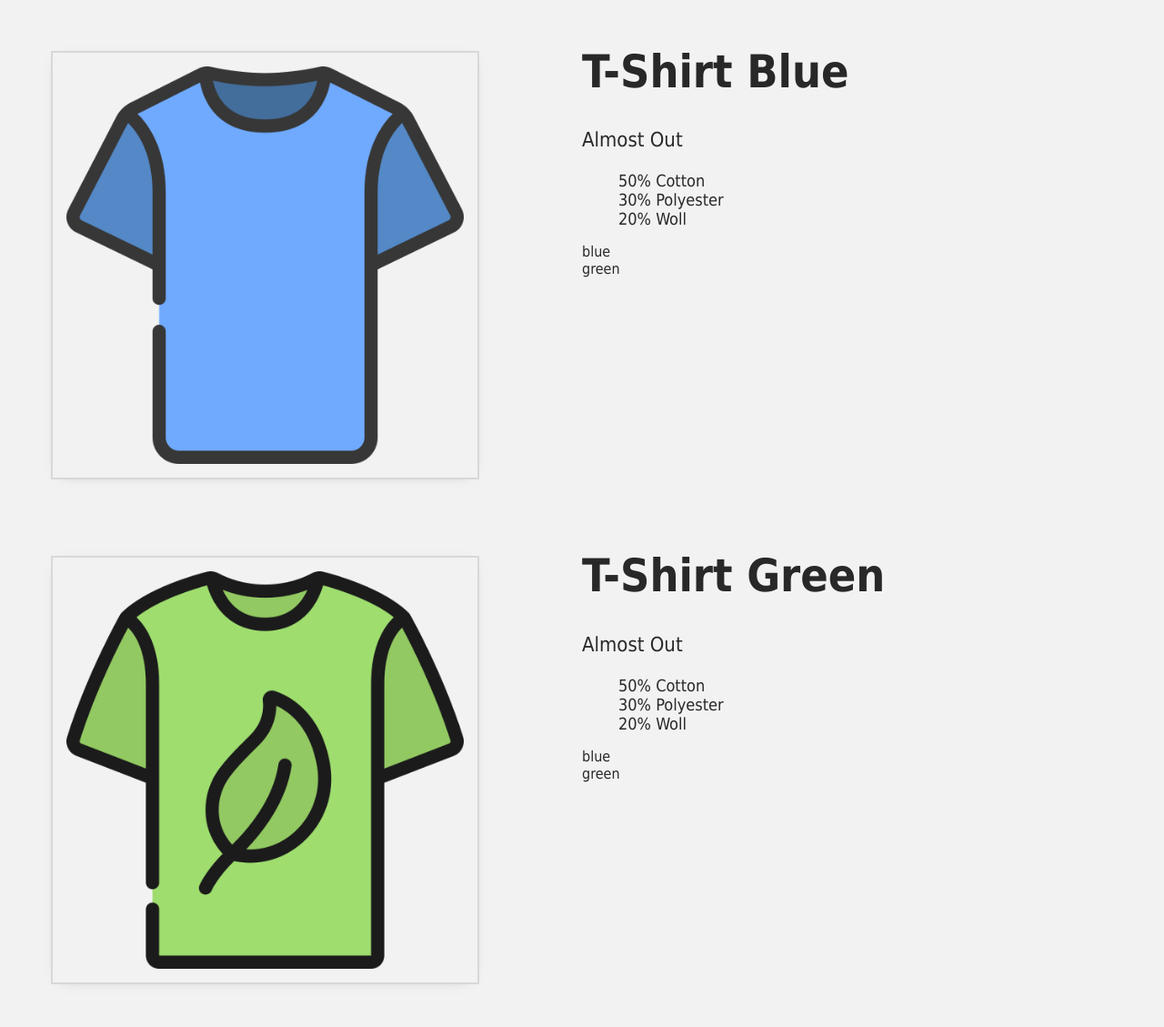
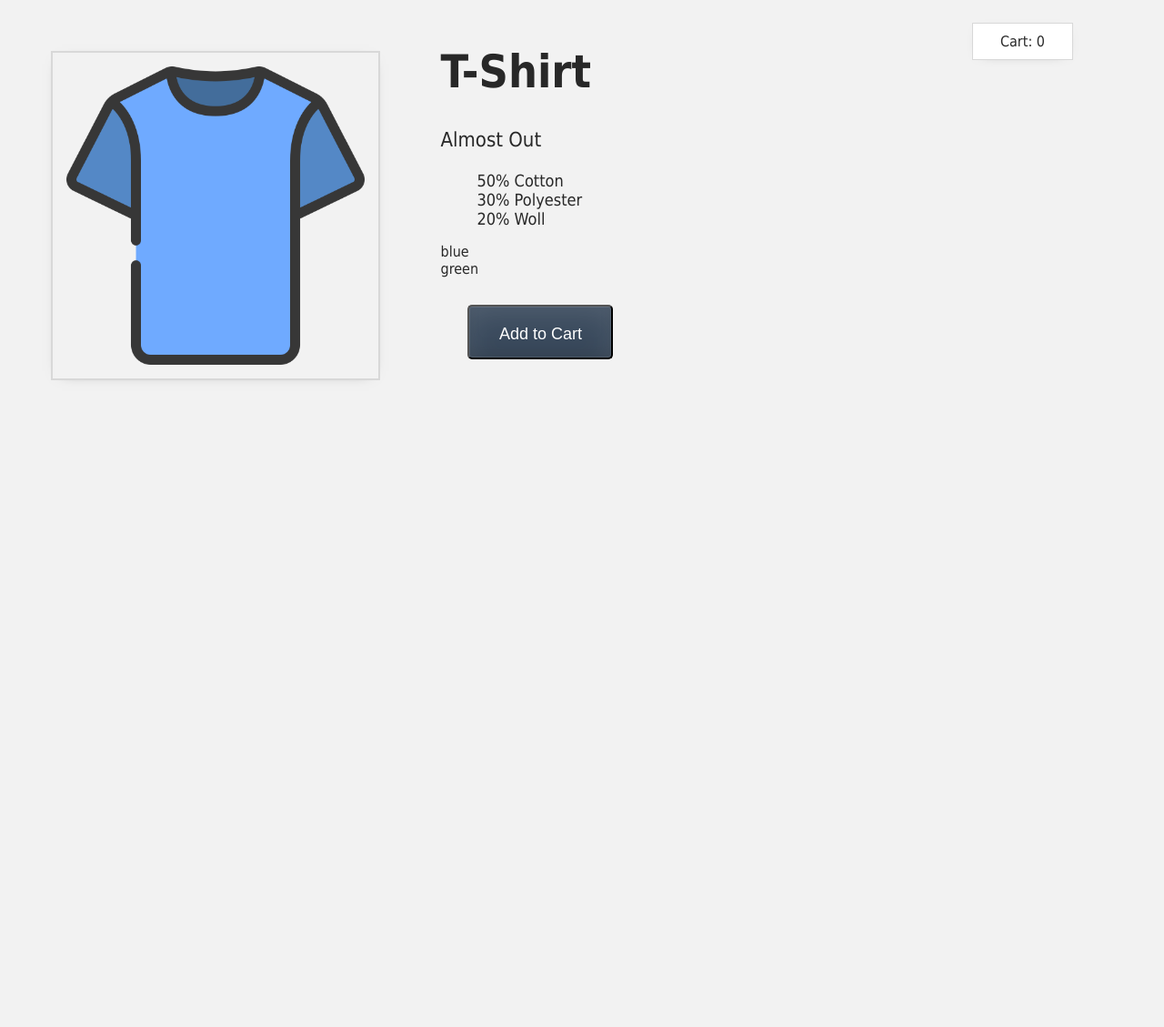
Before and after one commit to CaetanoPF/dispositivosmoveis, a plain HTML site: page index.html in a window 1280 px wide. Shown: the whole page at 91% size. After the commit the page ends 800 px from the top, so only its background shows below. Drawn offline with nearby package versions, Linux system fonts and the light colour scheme.

Commit message:
Atualização

```diff
--- a/assets/style.css
+++ b/assets/style.css
@@ -89,7 +89,7 @@ body {
 }
 
 .out-of-stock-img {
-    opacity:0.5
+  opacity: 0.5
 }
 
 p {
--- a/index.html
+++ b/index.html
@@ -12,9 +12,9 @@
 
 <body>
     <div id="app">
+        <div class="cart">Cart: {{ cart }}</div>
         <div class='product-display'>
             <div class='product-container'>
-
                 <div class='product-image'>
                     <!--IMAGEM DO PRODUTO-->
                     <img :src="image" alt="img-product">
@@ -32,30 +32,10 @@
                             {{ detail}}
                         </li>
                     </ul>
-                    <div v-for="variant in variants">
+                    <div v-for="variant in variants" :key="variant_id" @mouseover="changeImage(variant.image)">
                         {{variant.color}}
                     </div>
-                </div>
-
-                <div class='product-image'>
-                    <!--IMAGEM DO PRODUTO-->
-                    <img :src="image_green" alt="img-product">
-                </div>
-
-                <div class='product-info'>
-                    <!--INFO DO PRODUTO-->
-                    <h1>{{green_title}}</h1>
-                    <p v-if="inStock > 10">In Stock</p>
-                    <p v-else-if="inStock < 10 && inStock > 1">Almost Out</p>
-                    <p v-else>Out of Stock</p>
-                    <ul>
-                        <li v-for="detail in details">
-                            {{ detail}}
-                        </li>
-                    </ul>
-                    <div v-for="variant in variants">
-                        {{variant.color}}
-                    </div>
+                    <button class="button" v-on:click="addToCart">Add to Cart</button>
                 </div>
             </div>
         </div>
@@ -64,17 +44,30 @@
         const { createApp, ref } = Vue
         createApp({
             setup() {
+                const cart = ref(0);
+                const addToCart = () => {
+                    cart.value += 1;
+                }
+
+                const image = ref('assets/images/t-shirt-blue.png');
+                const changeImage = (variantImage) => {
+                    image.value = variantImage;
+                }
                 return {
-                    product_title: ref('T-Shirt Blue'),
-                    image: ref("assets/images/t-shirt-blue.png"),
+                    product_title: ref('T-Shirt'),
+                    image,
                     inStock: ref(9),
                     image_green: ref("assets/images/t-shirt-green.png"),
                     green_title: ref('T-Shirt Green'),
                     details: ['50% Cotton', '30% Polyester', '20% Woll'],
-                    variants: [{ id: 1, color: 'blue' }, { id: 2, color: 'green' }]
+                    variants: [{ id: 1, color: 'blue', image: "assets/images/t-shirt-blue.png" }, { id: 2, color: 'green', image: "assets/images/t-shirt-green.png" }],
+                    cart,
+                    addToCart,
+                    changeImage
                 }
             }
         }).mount('#app')
     </script>
 </body>
+
 </html>
```
Lines whose indentation alone changed are shown as unchanged.
